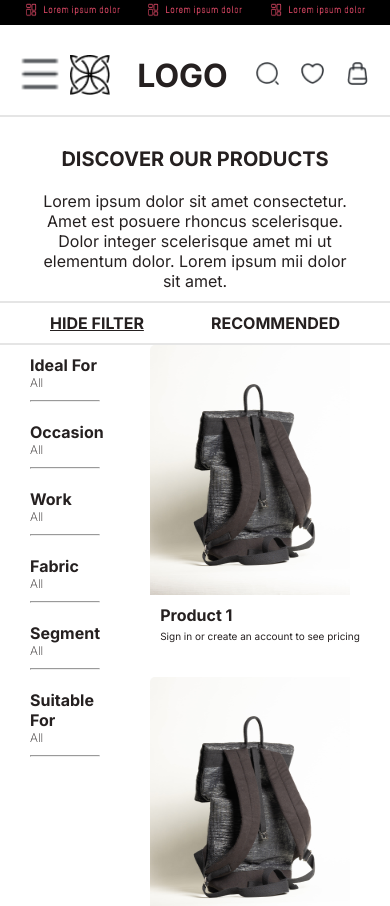
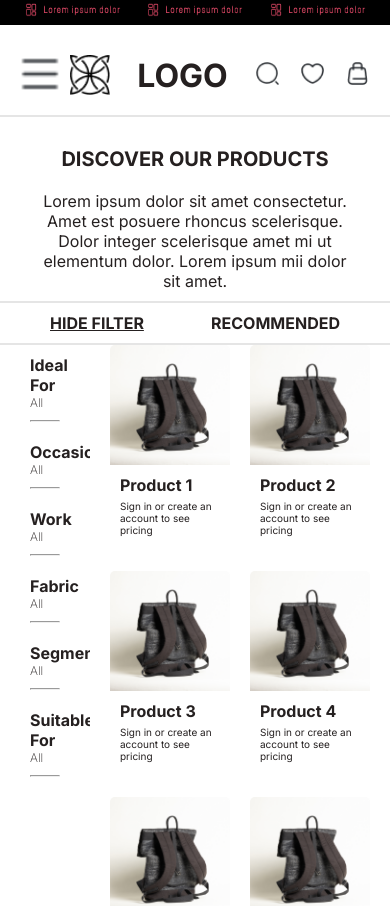
Before and after one commit to Sudhanshu920/Appscrip-task-SUDHANSHU-PANDEY, a Next.js app: page / in a window 390 px wide. Shown: the top 906 px of the page. Built offline with nearby package versions, Linux system fonts and the light colour scheme.

Commit message:
styling change

```diff
--- a/src/components/Products.js
+++ b/src/components/Products.js
@@ -122,7 +122,7 @@ const Products = () => {
     <div className={styles.productListing}>
       {products.map(product => (
         <div className={styles.product} key={product.id}>
-          <Image src={product.image} alt={product.name} width={200} height={250}/>
+          <Image src={product.image} alt={product.name} layout="responsive" width={200} height={250}/>
           <div className={styles.productDetails}>
             <h2>{product.name}</h2>
             <p>Sign in or create an account to see pricing</p>
--- a/src/components/products.module.css
+++ b/src/components/products.module.css
@@ -10,6 +10,7 @@
     flex-direction: column;
     border-radius: 5px;
     overflow: hidden;
+    width: 300px;
   }
 
   .productDetails {
@@ -29,6 +30,6 @@
 
   @media only screen and (max-width: 700px) {
     .product{
-      min-width: 40%;
+      max-width: 40%;
     }
   }
```
